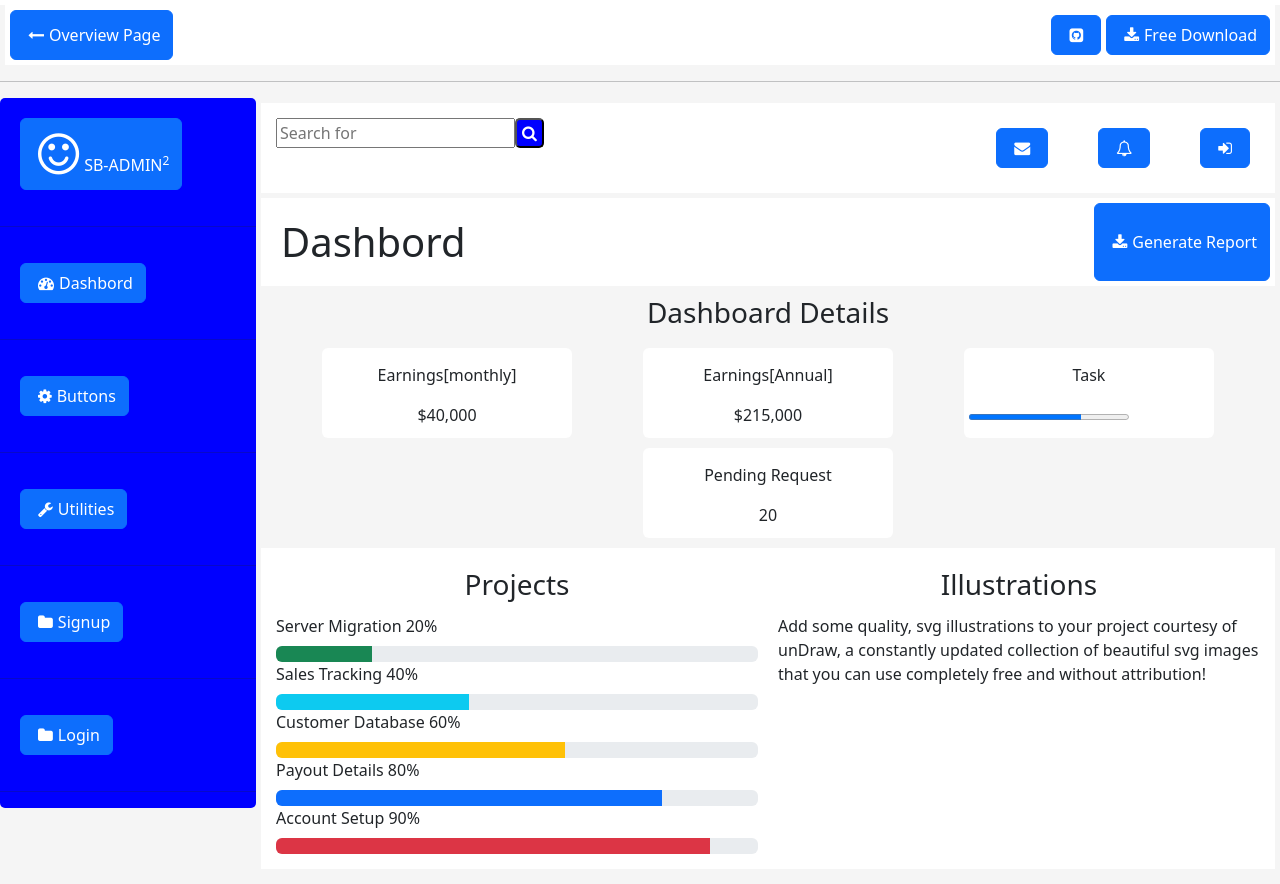
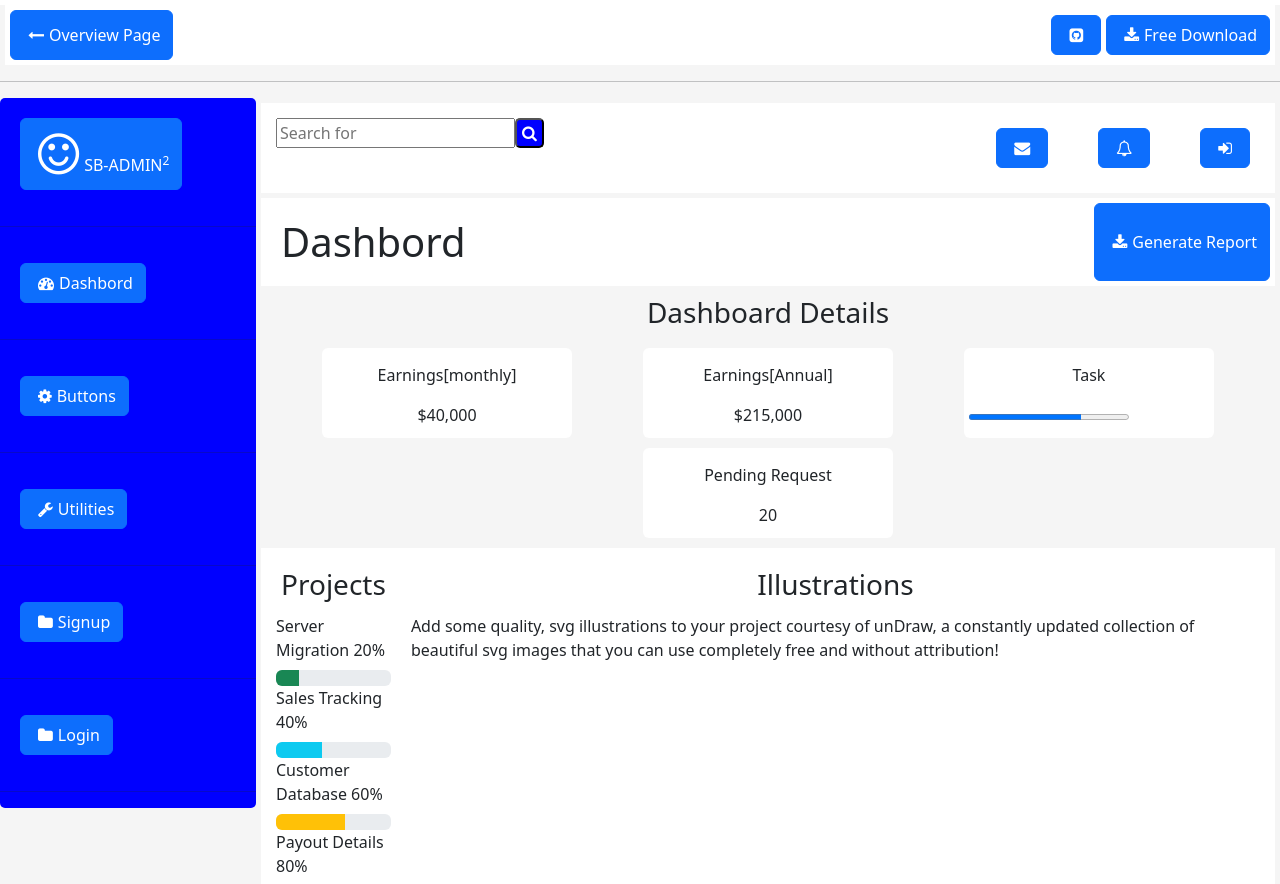
Before and after one commit to vijipriya110/my-appliction, a React (Create React App) app: page /dashboard in a window 1280 px wide. Shown: the top 884 px of the page. Built offline with nearby package versions, Linux system fonts and the light colour scheme.

Commit message:
Update App.css

```diff
--- a/src/App.css
+++ b/src/App.css
@@ -160,7 +160,6 @@ border-radius: 5px;
   /* border: 1px solid black; */
   margin: 5px 5px;
   padding: 5px 5px;
-  width: 50%;
   border-radius: 5px;
   text-align: left;
   background-color: white;
@@ -173,7 +172,6 @@ border-radius: 5px;
   /* border: 1px solid black; */
   margin: 5px 5px;
   padding: 5px 5px;
-  width: 50%;
   border-radius: 5px;
   text-align: left;
   background-color: white;
```
